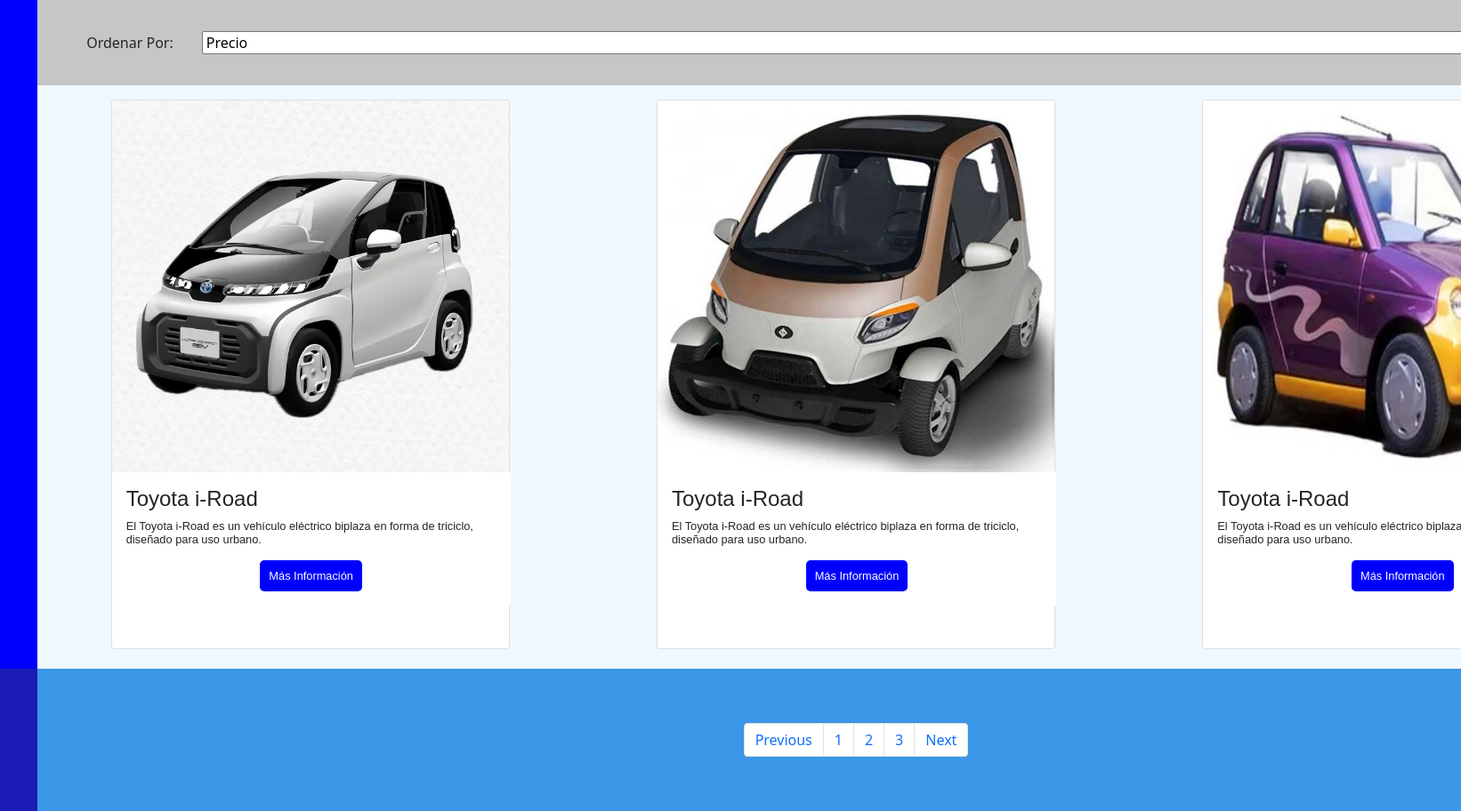
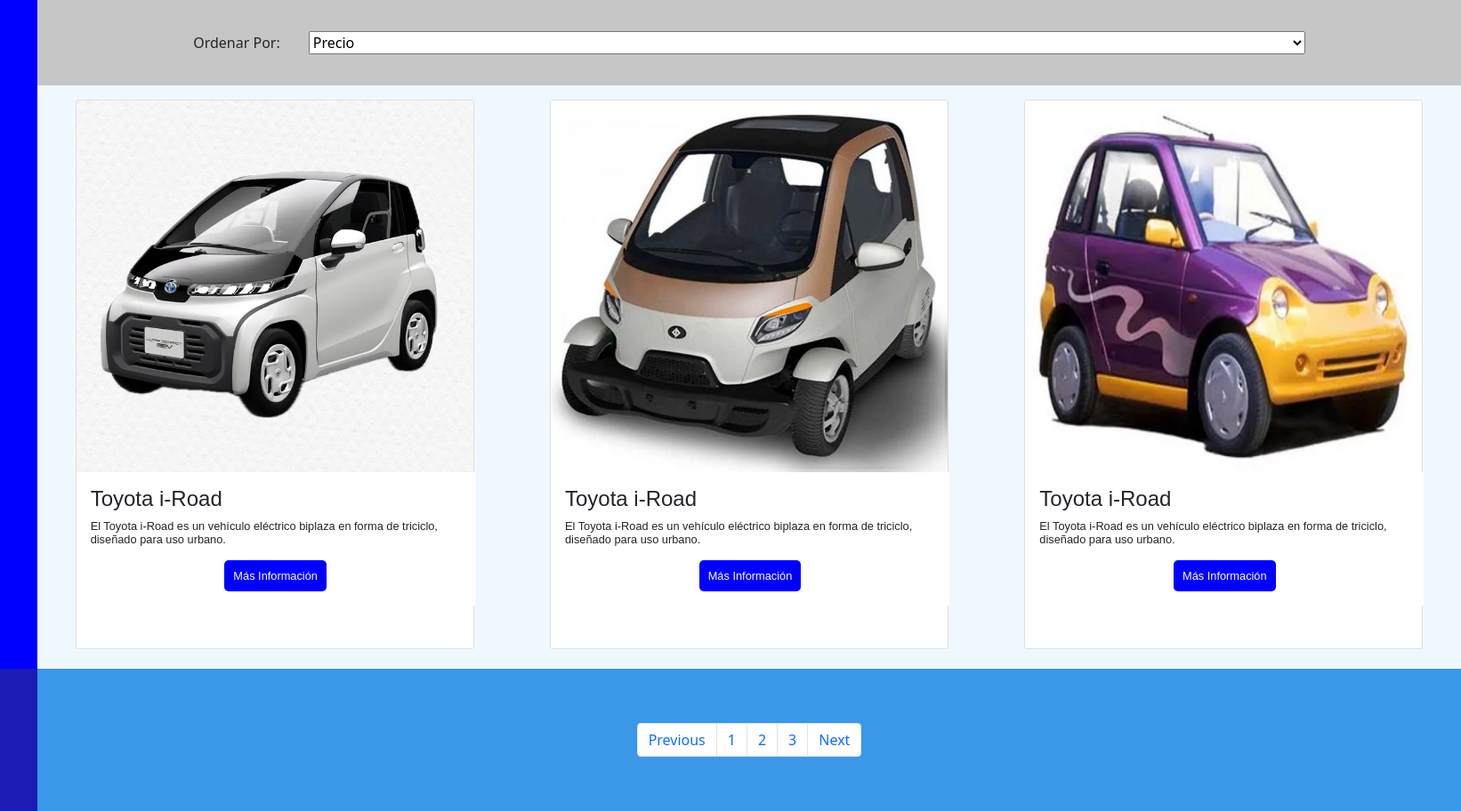
Before and after one commit to pzepeda90/mediaquery, a plain HTML site: page index.html in a window 1280 px wide. Shown: the top 912 px of the page at 89% size, 1642 px wide, since content can reach past the window. Drawn offline with nearby package versions, Linux system fonts and the light colour scheme.

Commit message:
correcion main

```diff
--- a/assets/css/style.css
+++ b/assets/css/style.css
@@ -235,7 +235,7 @@
         .filter {
             grid-area: filter;
             background-color: rgb(199, 198, 198);
-            width: 115rem;
+            width: 100rem;
             height: 6rem;
             display: flex;
             flex-direction: row;
@@ -250,13 +250,13 @@
         }
 
         .custom-select {
-            width: 100rem;
+            width: 70rem;
         }
 
         .main {
             grid-area: main;
             overflow: scroll;
-            width: 115rem;
+            width: 100rem;
             height: 41rem;
             justify-content: center;
             align-items: center;
@@ -315,7 +315,6 @@
 
         .pagination {
             grid-area: pagination;
-            height: rem;
             background-color:rgb(59, 151, 231) ;
             justify-content: center;
             align-content: center;
```
